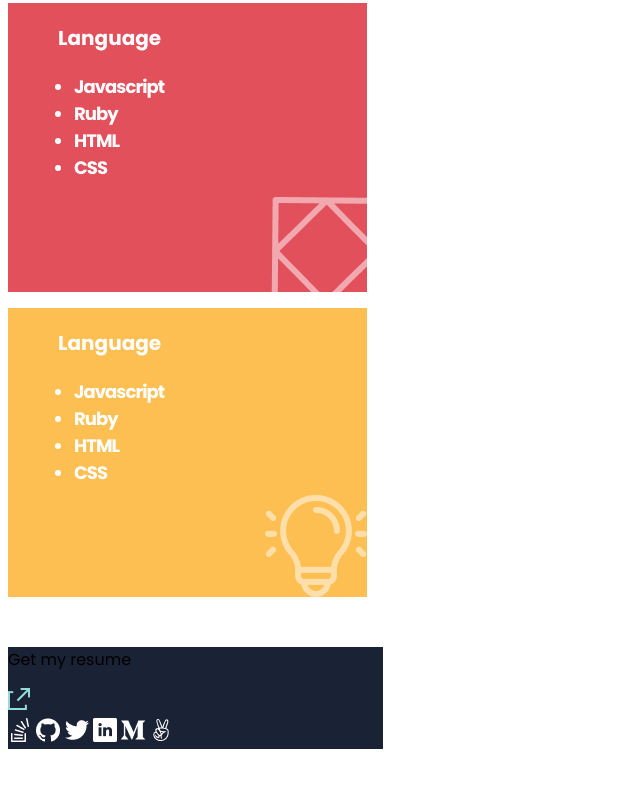
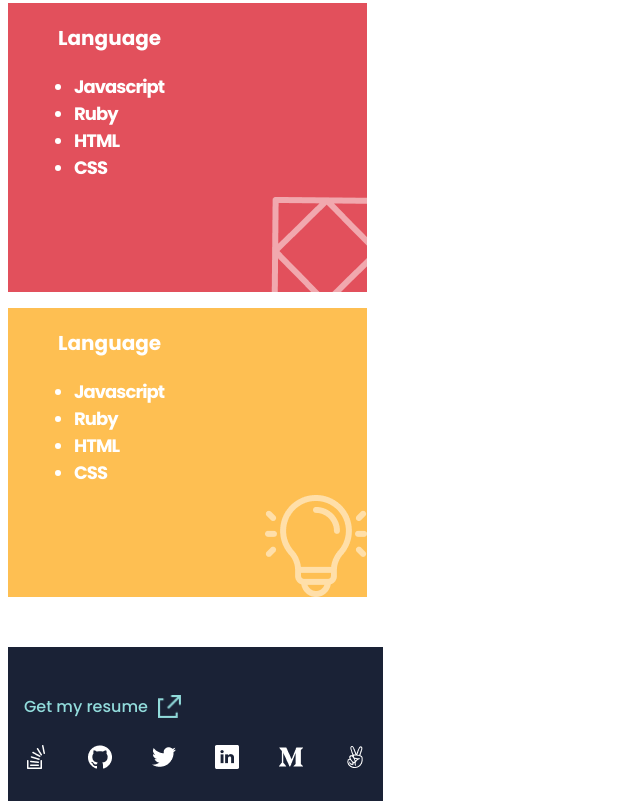
Before and after one commit to Derick1530/portfolio, a website: page src/index.html in a window 1280 px wide. Shown: the part 3995-4804 px from the top of the page, without its empty margins (0-640 px from the left). Before the commit the page ends 4752 px from the top, so only its background shows below. Drawn offline with nearby package versions, Linux system fonts and the light colour scheme.

Commit message:
Add Footer section

```diff
--- a/src/index.html
+++ b/src/index.html
@@ -189,11 +189,11 @@
       </div>
     </section> -->
     <section id="socials">
-      <div>
+      <a href="#" class="my_resume_link">
         <p>Get my resume</p>
         <img src="../images/Union.png" />
-      </div>
-      <div>
+      </a>
+      <div class="social_icons">
         <img src="../images/ic_stackoverflow.png" />
         <img src="../images/ic_github.png" />
         <img src="../images/ic_twitter.png" />
--- a/style.css
+++ b/style.css
@@ -326,5 +326,31 @@ textarea {
   font-size: 10px;
 }
 #socials {
+  display: flex;
+  flex-direction: column;
+  padding: 32px 16px;
+  gap: 10px;
   background-color: #1a2236;
 }
+
+.my_resume_link {
+  display: flex;
+  align-items: center;
+  gap: 10px;
+}
+.my_resume_link img {
+  width: 24px;
+  height: 24px;
+}
+
+.my_resume_link p {
+  font-weight: 500;
+  font-size: 16px;
+  line-height: 24px;
+  color: #92dcdc;
+}
+.social_icons {
+  width: 100%;
+  display: flex;
+  justify-content: space-between;
+}
```
